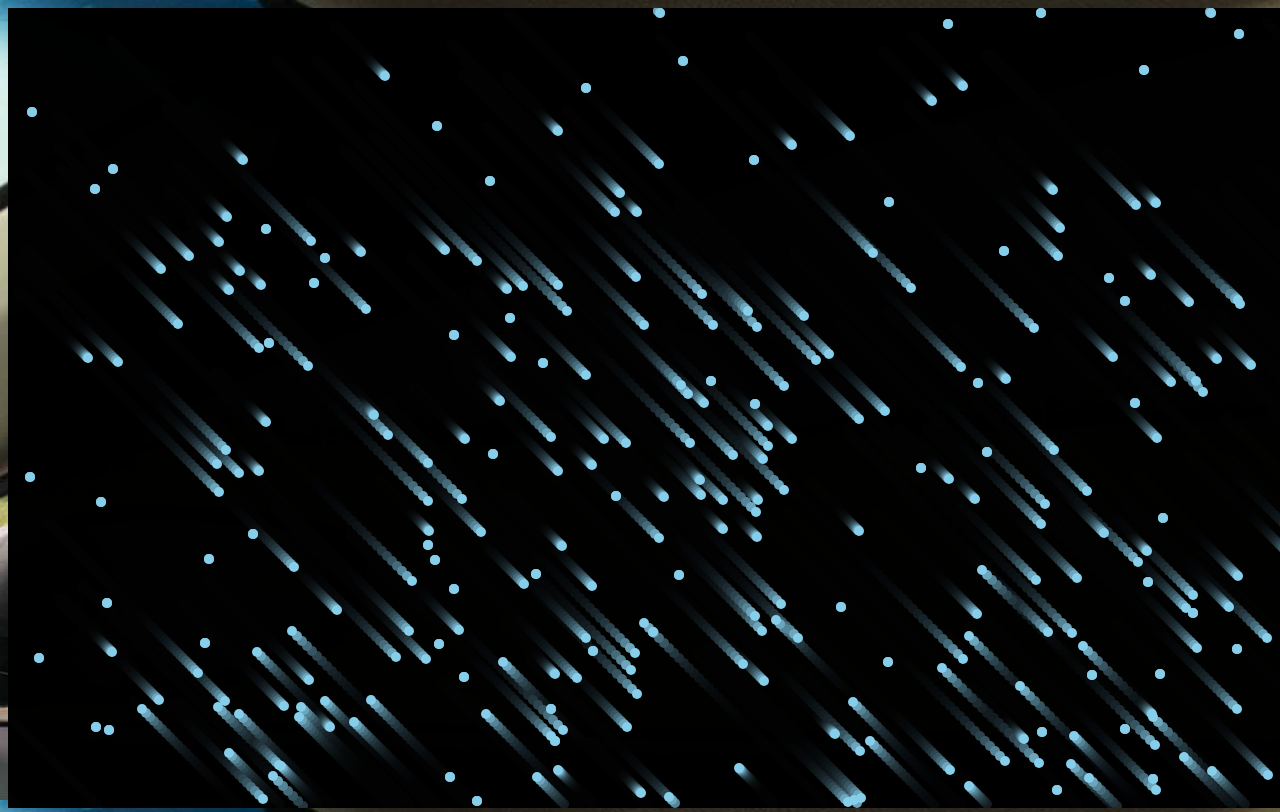
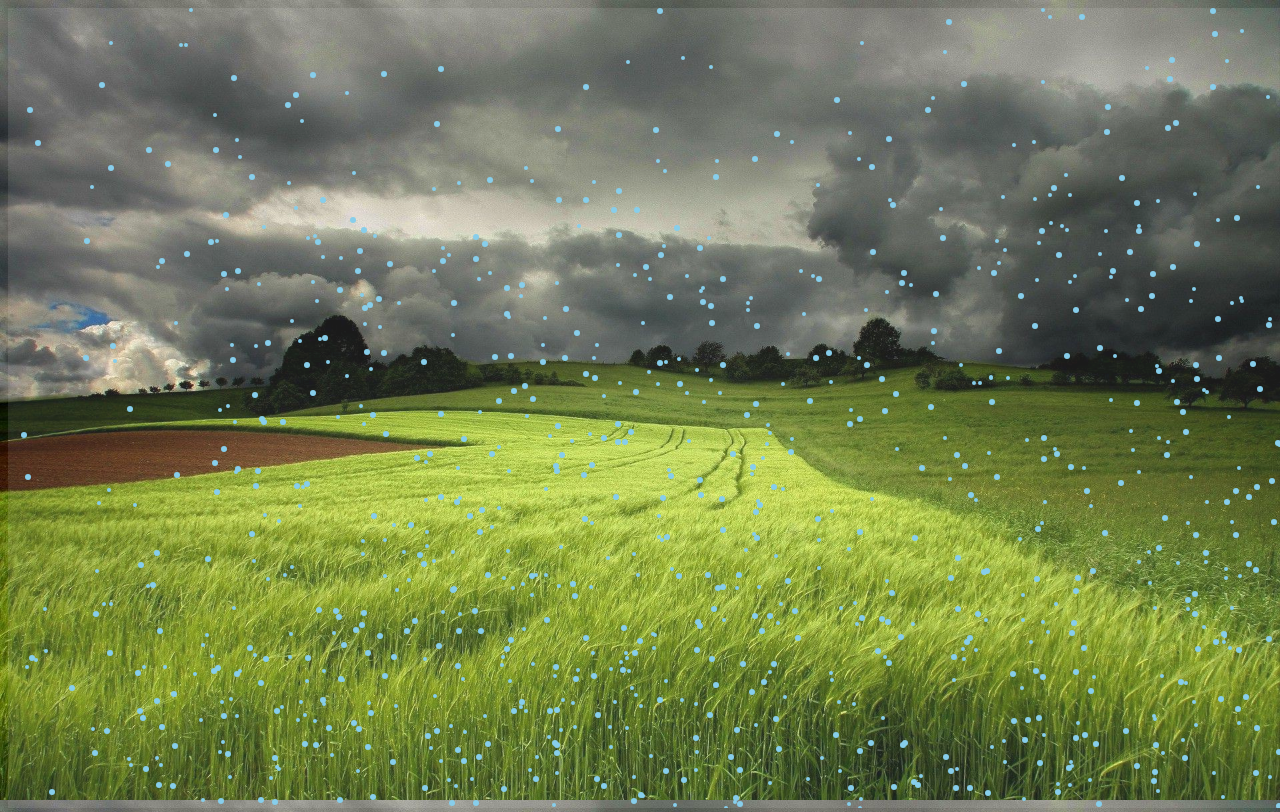
Before and after one commit to caioolsilva/ProjetoTransito, a plain HTML site: page Index.html in a window 1280 px wide. Drawn offline with Linux system fonts and the light colour scheme; animation ran at ten frames a second.

Commit message:
mudança no tamanho da chuva

```diff
--- a/Index.html
+++ b/Index.html
@@ -9,7 +9,7 @@
      body {
 
 
-     background-image:url("img/janela.png");
+     background-image:url("img/paisagem.png");
     background-size: 100%;
     background-repeat:no-repeat;
 
--- a/main.js
+++ b/main.js
@@ -22,8 +22,8 @@ function randomRGB() {
 //define um vetor de bolas
 const bolas = [];
 
-while (bolas.length < 300) {
-   const size = random(5,5);
+while (bolas.length < 1000) {
+   const size = random(2,3);
    const bola = new Bola(
       // posição de sempre uma bola de distância
       // fora das bordas para evitar erros de desenho
@@ -41,7 +41,8 @@ while (bolas.length < 300) {
 
 //realiza um loop em todas as bolas geradas
 function loop() {
-   ctx.fillStyle = 'rgba(0, 0, 0, 0.2)';
+   ctx.fillStyle = 'rgba(255, 255, 255, 0.1)';
+   ctx.clearRect(0, 0,  width, height);
    ctx.fillRect(0, 0,  width, height);
 
    for (const bola of bolas) {
@@ -51,6 +52,7 @@ function loop() {
    }
 
    requestAnimationFrame(loop);
-}
+
+  }
 
 loop();
```
